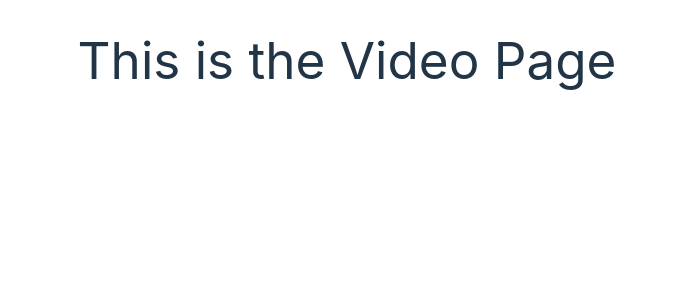
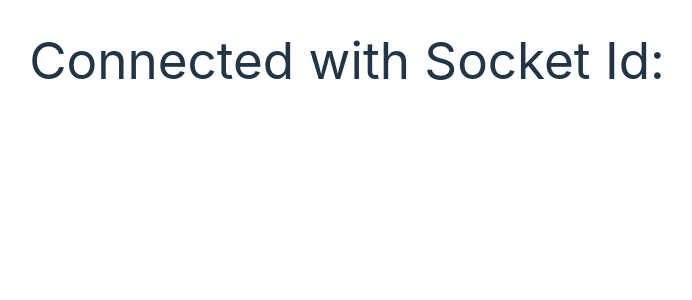
Before and after one commit to trunghoang2002/webrtc-learn, a React (Vite) app in the folder frontend/: page /video in a window 1280 px wide. Shown: the top 300 px of the page, without its empty margins (293-985 px from the left). Built offline with nearby package versions, Linux system fonts and the light colour scheme; no server answers.

Commit message:
connection and disconnection ws done

```diff
--- a/frontend/src/components/Video.tsx
+++ b/frontend/src/components/Video.tsx
@@ -7,23 +7,26 @@ const URL = "http://localhost:3000"
 
 export default function Video() {
     const [_, setSocket] = useState<Socket | null>(null);
+    const [socketId, setSocketId] = useState("");
 
     useEffect(()=> {
         const socketInstance = io(URL)
         setSocket(socketInstance)
 
-        socketInstance.on("connection", () => {
+        socketInstance.on("connect", () => {
+            setSocketId(socketInstance.id!)
             console.log("Connected to socket ", socketInstance.id );
         });
 
         return () => {
-            console.log("unmount")
+            console.log("Disconnected")
+            socketInstance.disconnect()
         }
     }, []);
 
     return (
         <>
-        <h1> This is the Video Page </h1>
+        <h1> Connected with Socket Id: {socketId} </h1>
         </>
     )
 }
```
Also changed, not shown: 1 other file (tests, documents, lock files or other folders).
